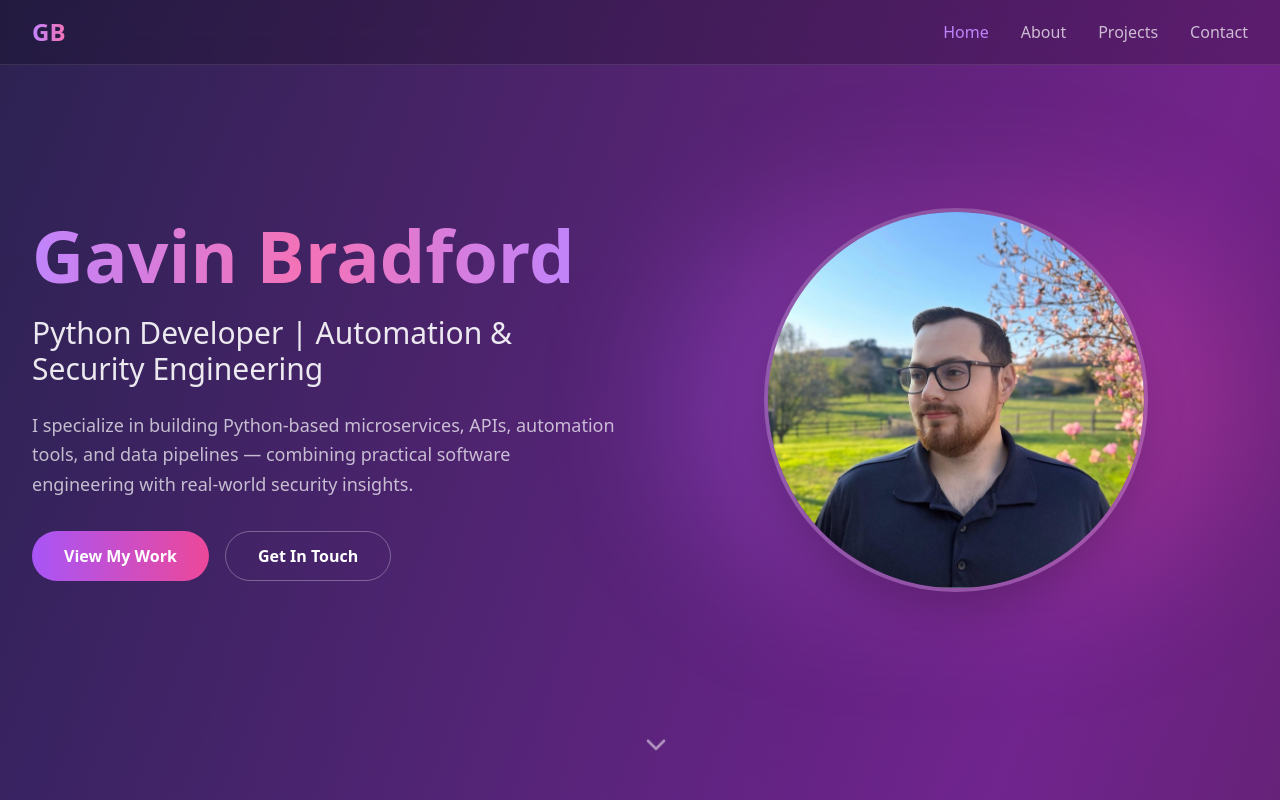
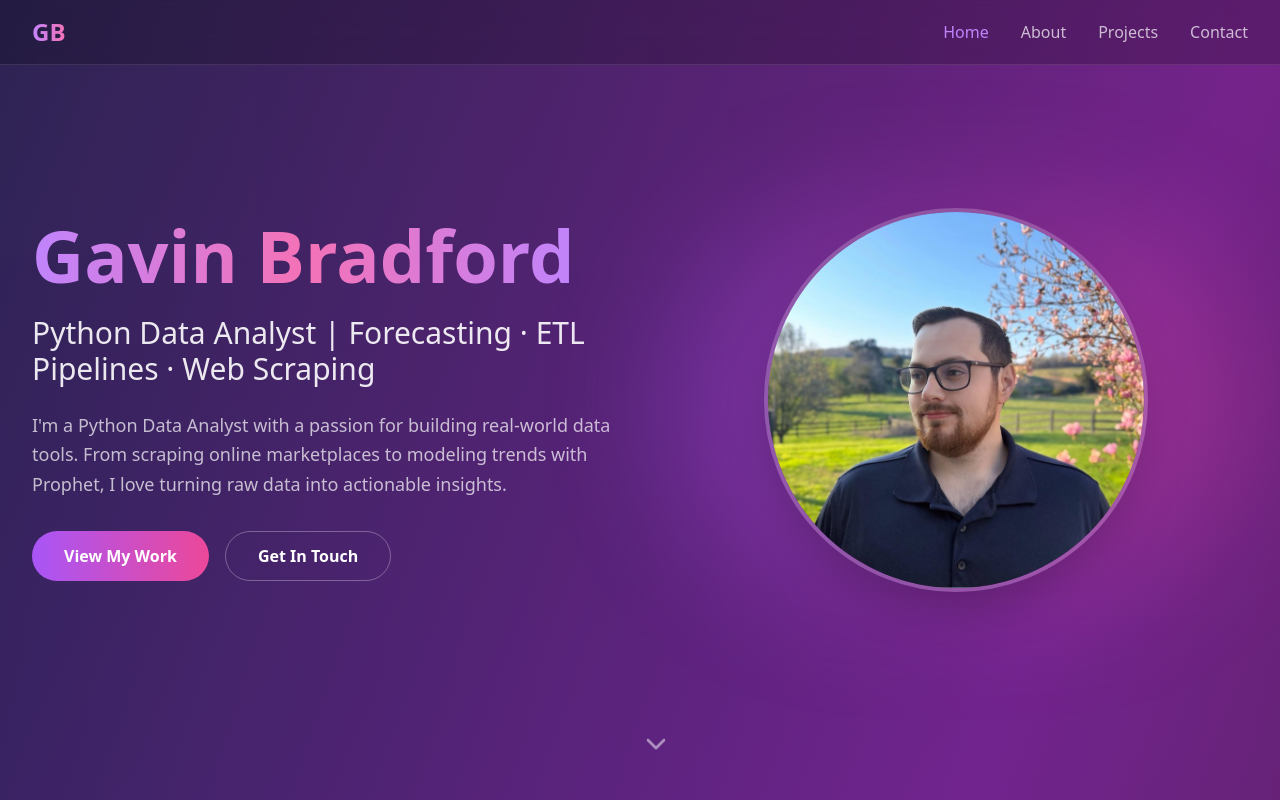
Before and after one commit to Yellowjersey/Portfolio-New, a React (Vite) app: page / in a window 1280 px wide. Shown: the top 800 px of the page. Built offline with nearby package versions, Linux system fonts and the light colour scheme.

Commit message:
Updated to Data Analyst

```diff
--- a/index.html
+++ b/index.html
@@ -4,7 +4,7 @@
     <meta charset="UTF-8" />
     <link rel="icon" type="image/svg+xml" href="/vite.svg" />
     <meta name="viewport" content="width=device-width, initial-scale=1.0" />
-    <title>Gavin Bradford - Python Developer & Automation/Security Engineer</title>
+    <title>Gavin Bradford - Python Data Analyst | Forecasting · ETL Pipelines · Web Scraping</title>
     <meta name="description" content="Gavin Bradford - Passionate React & Next.js developer with expertise in modern web development, cybersecurity, and software engineering." />
     <meta name="keywords" content="React Developer, Next.js, TypeScript, JavaScript, Web Development, Software Engineer, Cybersecurity" />
     <meta property="og:title" content="Gavin Bradford - React & Next.js Developer" />
--- a/src/App.tsx
+++ b/src/App.tsx
@@ -133,10 +133,10 @@ const skills = [
                 </span>
               </h1>
               <h2 className="text-2xl lg:text-3xl text-white/90 mb-6 font-light">
-                Python Developer | Automation & Security Engineering
+                Python Data Analyst | Forecasting · ETL Pipelines · Web Scraping
               </h2>
               <p className="text-lg text-white/70 mb-8 leading-relaxed">
-                I specialize in building Python-based microservices, APIs, automation tools, and data pipelines — combining practical software engineering with real-world security insights.
+                I'm a Python Data Analyst with a passion for building real-world data tools. From scraping online marketplaces to modeling trends with Prophet, I love turning raw data into actionable insights.
               </p>
 
               <div className="flex flex-wrap gap-4">
@@ -233,7 +233,7 @@ const skills = [
             </div>
           </div>
 
-          {/* Skills */}
+          {/* Skills
           <div className="bg-white/5 backdrop-blur-lg rounded-2xl p-8 border border-white/10">
             <h3 className="text-3xl font-bold text-white mb-8 text-center">Technical Skills</h3>
             <div className="grid md:grid-cols-2 lg:grid-cols-3 gap-6">
@@ -255,7 +255,7 @@ const skills = [
                 </div>
               ))}
             </div>
-          </div>
+          </div> */}
         </div>
       </section>
 
```
